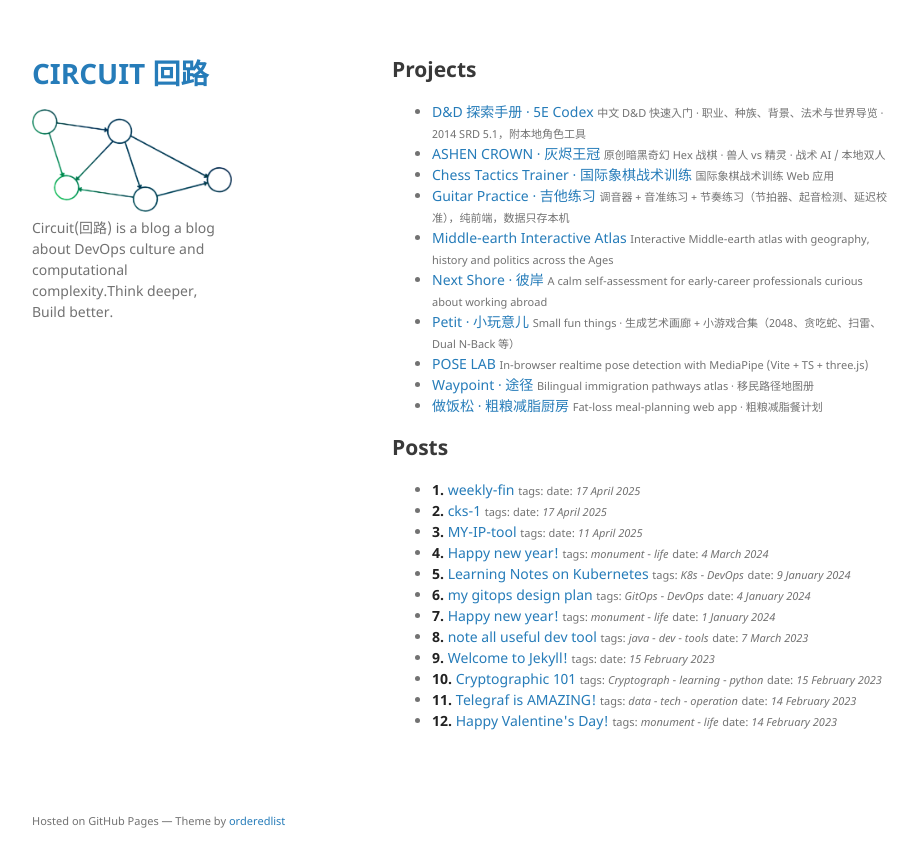
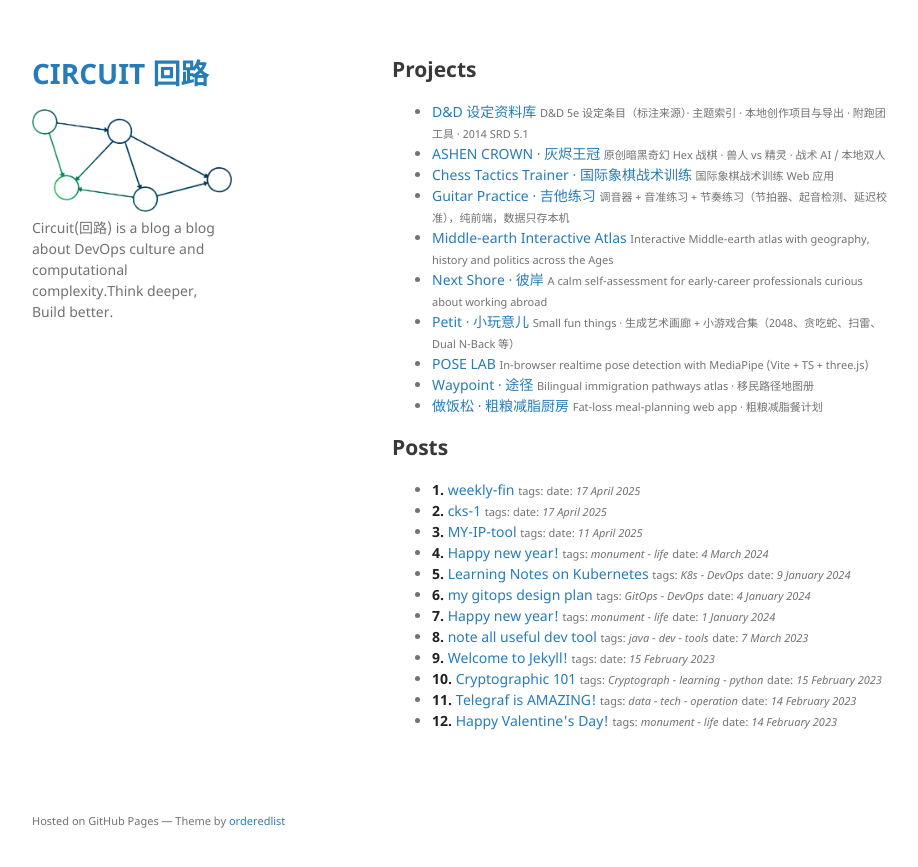
Before and after one commit to grot666/grot666.github.io, a Jekyll site: the page built from index.md, in a window 1280 px wide. Shown: the top 867 px of the page, without its empty margins (178-1096 px from the left). Built offline with Jekyll 4.4.1, drawn with Linux system fonts in a browser that asks for light colours.

Commit message:
Update D&D project description in index

```diff
--- a/index.md
+++ b/index.md
@@ -5,7 +5,7 @@ layout: default
 <h2>Projects</h2>
 
 <ul>
-  <li><a href="/dnd-companion/">D&amp;D 探索手册 · 5E Codex</a> <small>中文 D&amp;D 快速入门 · 职业、种族、背景、法术与世界导览 · 2014 SRD 5.1，附本地角色工具</small></li>
+  <li><a href="/dnd-companion/">D&amp;D 设定资料库</a> <small>D&amp;D 5e 设定条目（标注来源）· 主题索引 · 本地创作项目与导出 · 附跑团工具 · 2014 SRD 5.1</small></li>
   <li><a href="/ashen-crown/">ASHEN CROWN · 灰烬王冠</a> <small>原创暗黑奇幻 Hex 战棋 · 兽人 vs 精灵 · 战术 AI / 本地双人</small></li>
   <li><a href="/chess-tactics-trainer/">Chess Tactics Trainer · 国际象棋战术训练</a> <small>国际象棋战术训练 Web 应用</small></li>
   <li><a href="/guitar-practice/">Guitar Practice · 吉他练习</a> <small>调音器 + 音准练习 + 节奏练习（节拍器、起音检测、延迟校准），纯前端，数据只存本机</small></li>
```
